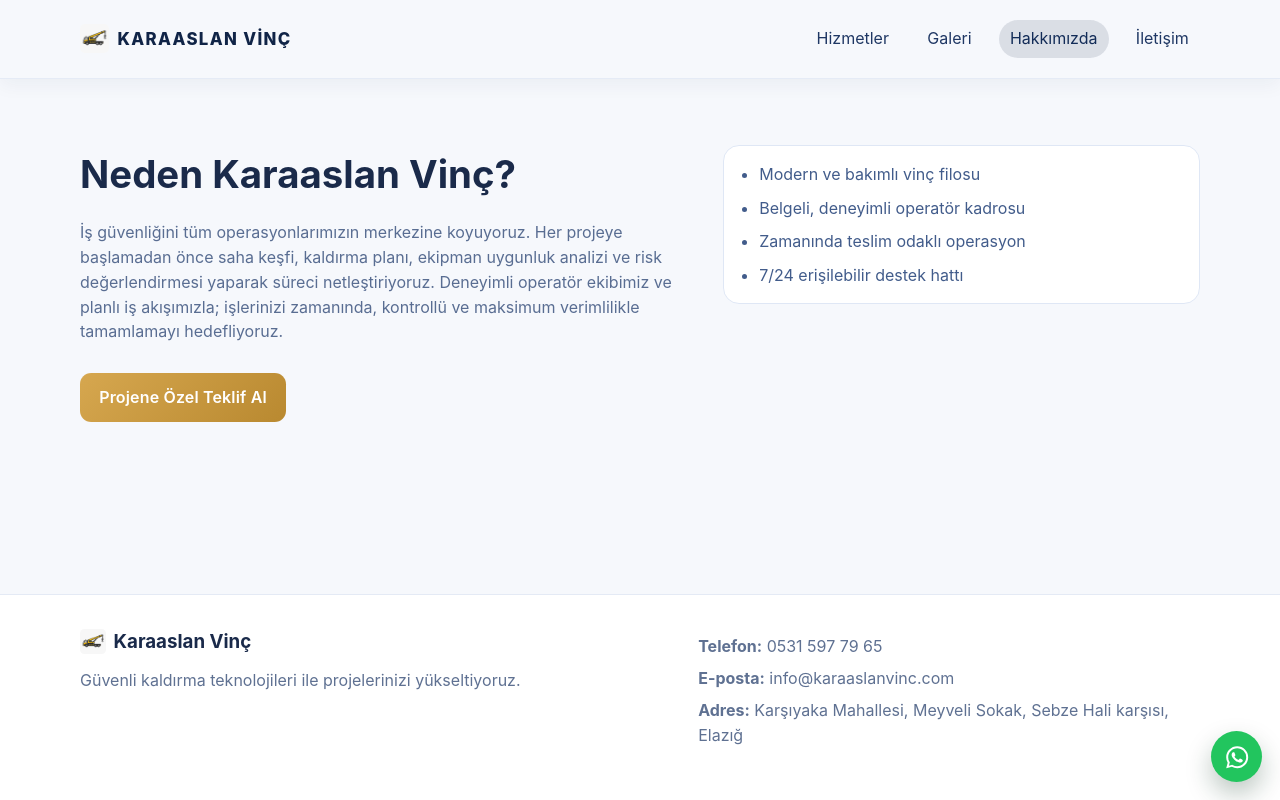
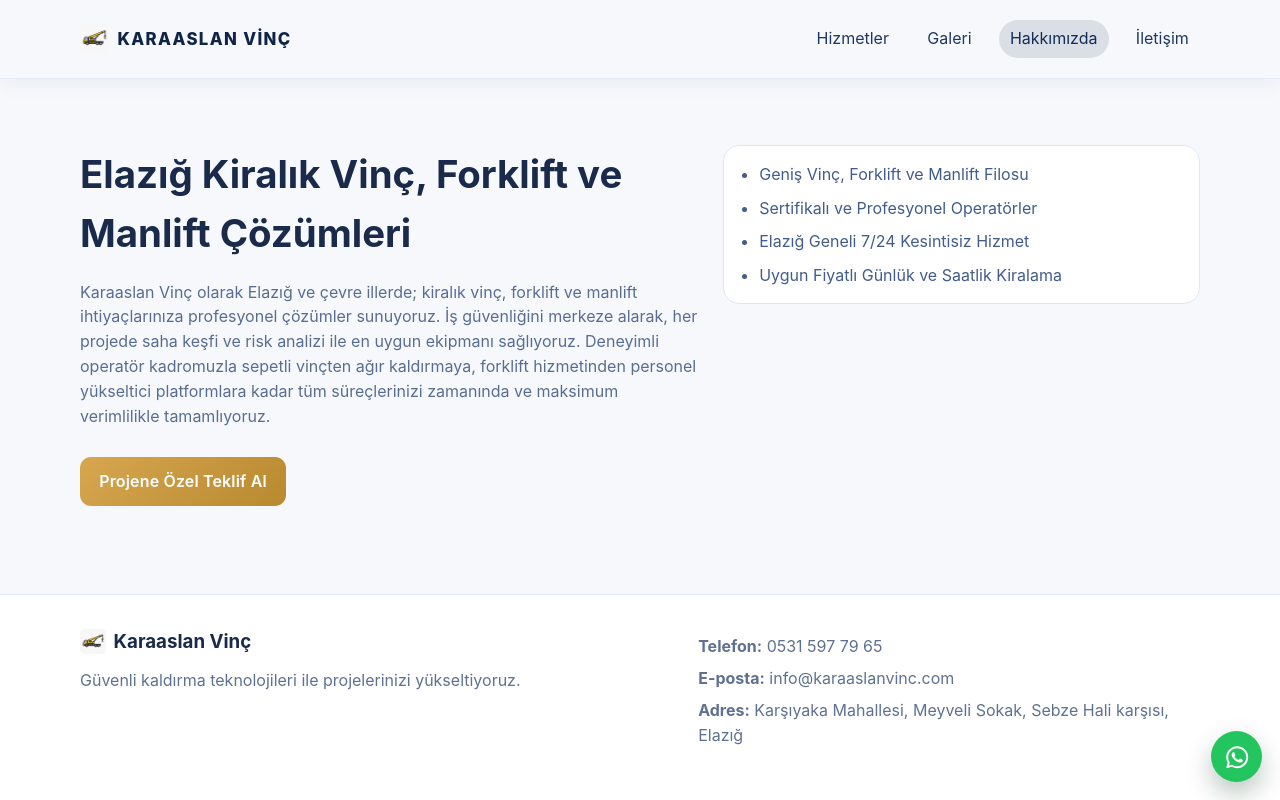
Before and after one commit to furkaansolmaz/Karaaslan, a Vue app: page /hakkimizda in a window 1280 px wide. Built offline with nearby package versions, Linux system fonts and the light colour scheme.

Commit message:
Update AboutSection.vue

```diff
--- a/src/components/AboutSection.vue
+++ b/src/components/AboutSection.vue
@@ -1,23 +1,19 @@
 <template>
   <section id="hakkimizda" class="section container about">
     <div class="about-copy">
-      <h2>Neden Karaaslan Vinç?</h2>
+      <h2>Elazığ Kiralık Vinç, Forklift ve Manlift Çözümleri</h2>
       <p>
-        İş güvenliğini tüm operasyonlarımızın merkezine koyuyoruz. Her projeye
-        başlamadan önce saha keşfi, kaldırma planı, ekipman uygunluk analizi ve
-        risk değerlendirmesi yaparak süreci netleştiriyoruz. Deneyimli operatör
-        ekibimiz ve planlı iş akışımızla; işlerinizi zamanında, kontrollü ve
-        maksimum verimlilikle tamamlamayı hedefliyoruz.
+        Karaaslan Vinç olarak Elazığ ve çevre illerde; kiralık vinç, forklift ve manlift ihtiyaçlarınıza profesyonel çözümler sunuyoruz. İş güvenliğini merkeze alarak, her projede saha keşfi ve risk analizi ile en uygun ekipmanı sağlıyoruz. Deneyimli operatör kadromuzla sepetli vinçten ağır kaldırmaya, forklift hizmetinden personel yükseltici platformlara kadar tüm süreçlerinizi zamanında ve maksimum verimlilikle tamamlıyoruz.
       </p>
       <RouterLink class="btn primary" to="/iletisim">Projene Özel Teklif Al</RouterLink>
     </div>
 
     <div class="about-checklist">
       <ul>
-        <li>Modern ve bakımlı vinç filosu</li>
-        <li>Belgeli, deneyimli operatör kadrosu</li>
-        <li>Zamanında teslim odaklı operasyon</li>
-        <li>7/24 erişilebilir destek hattı</li>
+        <li>Geniş Vinç, Forklift ve Manlift Filosu</li>
+        <li>Sertifikalı ve Profesyonel Operatörler</li>
+        <li>Elazığ Geneli 7/24 Kesintisiz Hizmet</li>
+        <li>Uygun Fiyatlı Günlük ve Saatlik Kiralama</li>
       </ul>
     </div>
   </section>
```
